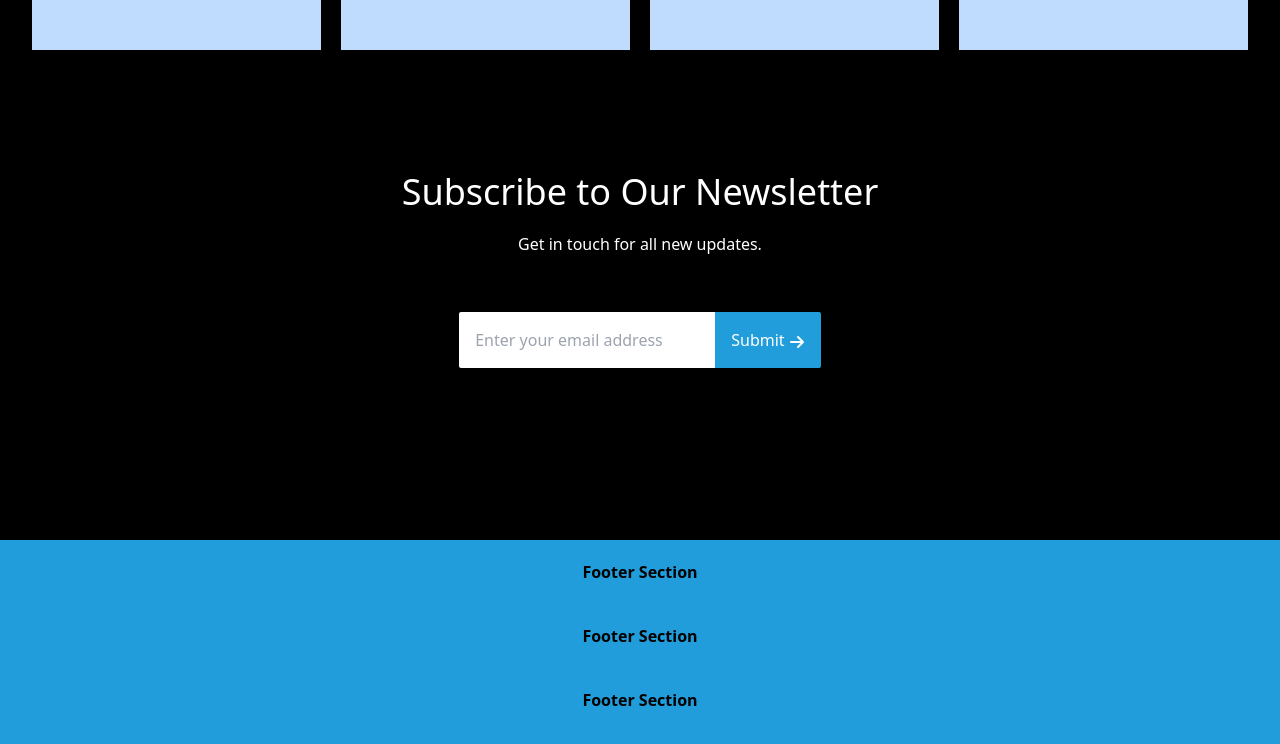
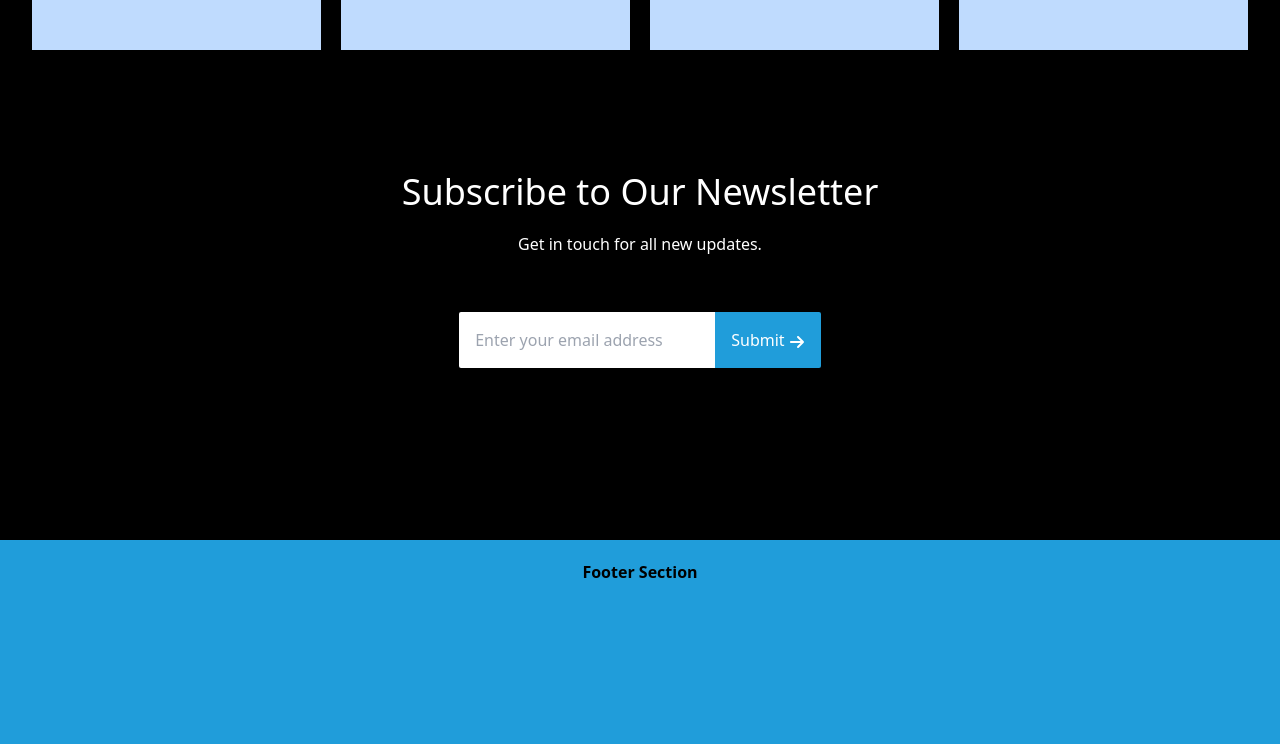
Before and after one commit to kunalArya1/freelanceProject, a React (Vite) app: page /infrastructure in a window 1280 px wide. Shown: the part 6060-6804 px from the top of the page. Built offline with nearby package versions, Linux system fonts and the light colour scheme.

Commit message:
Footer Section Changed

```diff
--- a/src/Components/Footer.jsx
+++ b/src/Components/Footer.jsx
@@ -5,8 +5,6 @@ const Footer = () => {
     <div className=" h-[70%] w-full bg-black">
       <div className=" h-[100%] w-full  bg-[rgba(32,157,218,1)] ">
         <p className=" font-bold text-center p-5">Footer Section</p>
-        <p className=" font-bold text-center p-5">Footer Section</p>
-        <p className=" font-bold text-center p-5">Footer Section</p>
       </div>
     </div>
   );
```
